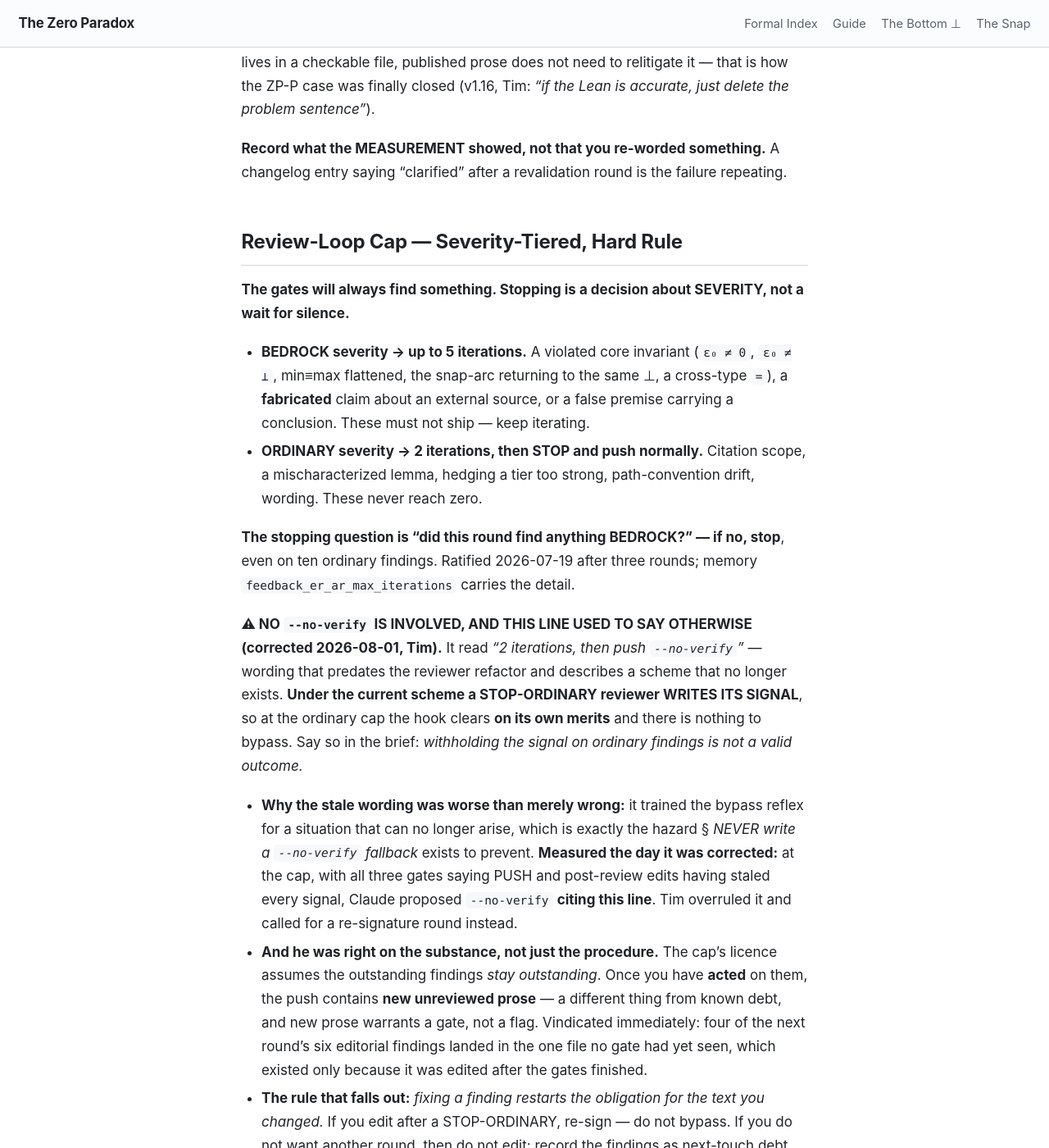
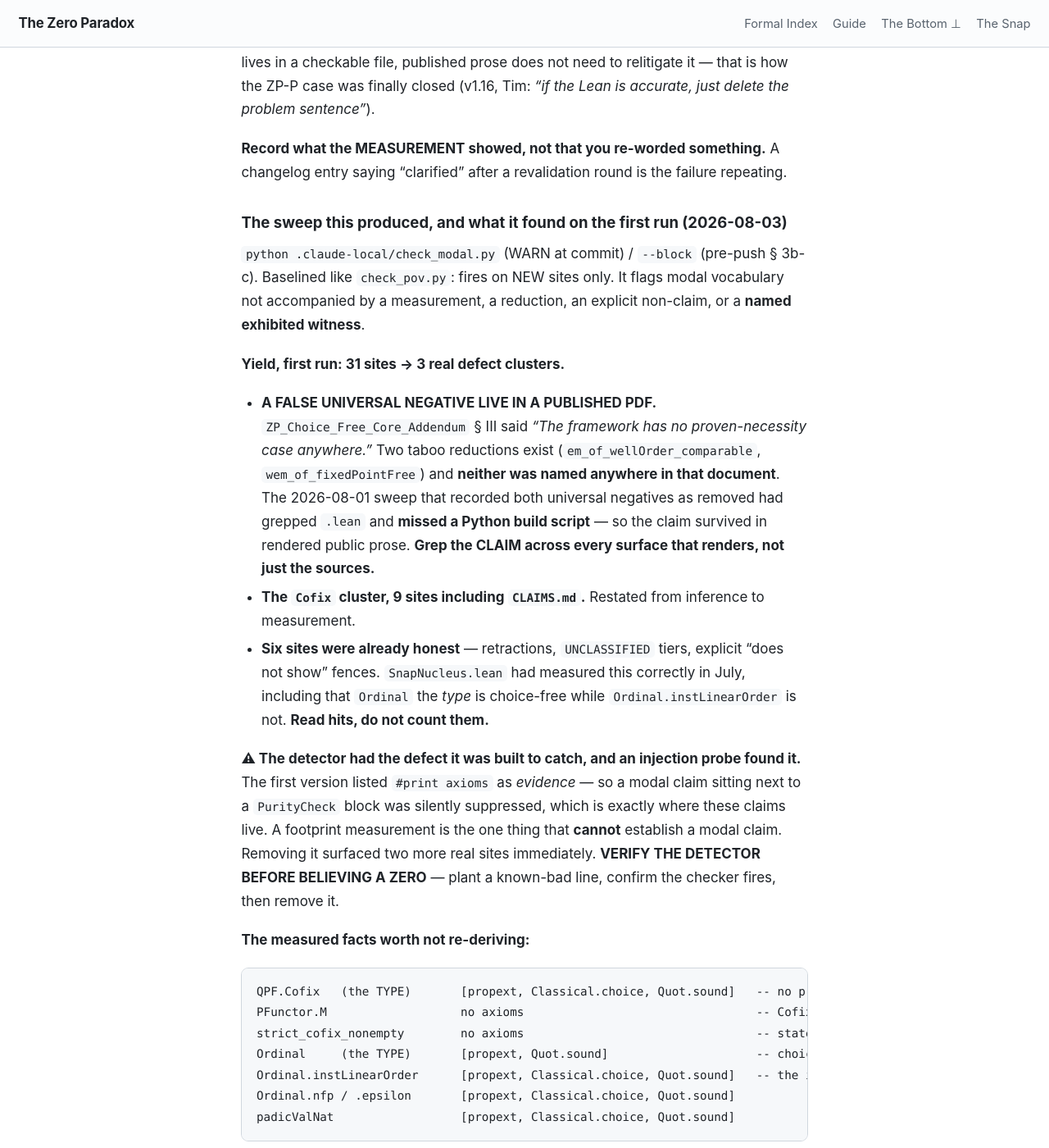
Before and after one commit to timbrigham/ZeroParadox, a Jekyll site: the page built from CLAUDE.md, in a window 1280 px wide and 1400 px high, scrolled down 19971 px. Shown: the whole window at 82% size. Built offline with Jekyll 4.4.1, drawn with Linux system fonts in a browser that asks for light colours; our own code applies the rules of GitHub Pages for plain Markdown files; some of the changed text lies outside the part shown.

Commit message:
Modal-claim sweep: a false universal negative was live in a published PDF
Co-Authored-By: Claude Opus 5 <noreply@anthropic.com>
Claude-Session: https://claude.ai/code/session_018VPRp1fyEUEpNEphr6bMxB

````diff
--- a/CLAUDE.md
+++ b/CLAUDE.md
@@ -405,6 +405,44 @@ problem sentence"*).
 
 **Record what the MEASUREMENT showed, not that you re-worded something.** A changelog entry saying
 "clarified" after a revalidation round is the failure repeating.
+
+### The sweep this produced, and what it found on the first run (2026-08-03)
+
+`python .claude-local/check_modal.py` (WARN at commit) / `--block` (pre-push § 3b-c). Baselined like
+`check_pov.py`: fires on NEW sites only. It flags modal vocabulary not accompanied by a measurement, a
+reduction, an explicit non-claim, or a **named exhibited witness**.
+
+**Yield, first run: 31 sites → 3 real defect clusters.**
+- **A FALSE UNIVERSAL NEGATIVE LIVE IN A PUBLISHED PDF.** `ZP_Choice_Free_Core_Addendum` § III said
+  *"The framework has no proven-necessity case anywhere."* Two taboo reductions exist
+  (`em_of_wellOrder_comparable`, `wem_of_fixedPointFree`) and **neither was named anywhere in that
+  document**. The 2026-08-01 sweep that recorded both universal negatives as removed had grepped
+  `.lean` and **missed a Python build script** — so the claim survived in rendered public prose.
+  **Grep the CLAIM across every surface that renders, not just the sources.**
+- **The `Cofix` cluster, 9 sites including `CLAIMS.md`.** Restated from inference to measurement.
+- **Six sites were already honest** — retractions, `UNCLASSIFIED` tiers, explicit "does not show"
+  fences. `SnapNucleus.lean` had measured this correctly in July, including that `Ordinal` the *type*
+  is choice-free while `Ordinal.instLinearOrder` is not. **Read hits, do not count them.**
+
+**⚠ The detector had the defect it was built to catch, and an injection probe found it.** The first
+version listed `#print axioms` as *evidence* — so a modal claim sitting next to a `PurityCheck` block
+was silently suppressed, which is exactly where these claims live. A footprint measurement is the one
+thing that **cannot** establish a modal claim. Removing it surfaced two more real sites immediately.
+**VERIFY THE DETECTOR BEFORE BELIEVING A ZERO** — plant a known-bad line, confirm the checker fires,
+then remove it.
+
+**The measured facts worth not re-deriving:**
+```
+QPF.Cofix   (the TYPE)       [propext, Classical.choice, Quot.sound]   -- no proof of a
+PFunctor.M                   no axioms                                 -- Cofix-mentioning
+strict_cofix_nonempty        no axioms                                 -- statement is clean
+Ordinal     (the TYPE)       [propext, Quot.sound]                     -- choice-FREE
+Ordinal.instLinearOrder      [propext, Classical.choice, Quot.sound]   -- the instance hazard
+Ordinal.nfp / .epsilon       [propext, Classical.choice, Quot.sound]
+padicValNat                  [propext, Classical.choice, Quot.sound]
+```
+So the ν-side choice **is** a QPF *quotient-layer* artifact — now a measurement rather than a reading
+— and escaping it means **changing the carrier, not cleaning the proof**.
 
 ## Review-Loop Cap — Severity-Tiered, Hard Rule
 
````
Also changed, not shown: CLAIMS.md (+1 -1 lines), README.md (+1 -1 lines), register.md (+2 -2 lines), scripts/build_zp_choice_free_core.py (+31 -5 lines), scripts/build_zpp.py (+15 -5 lines), 9 other files.
